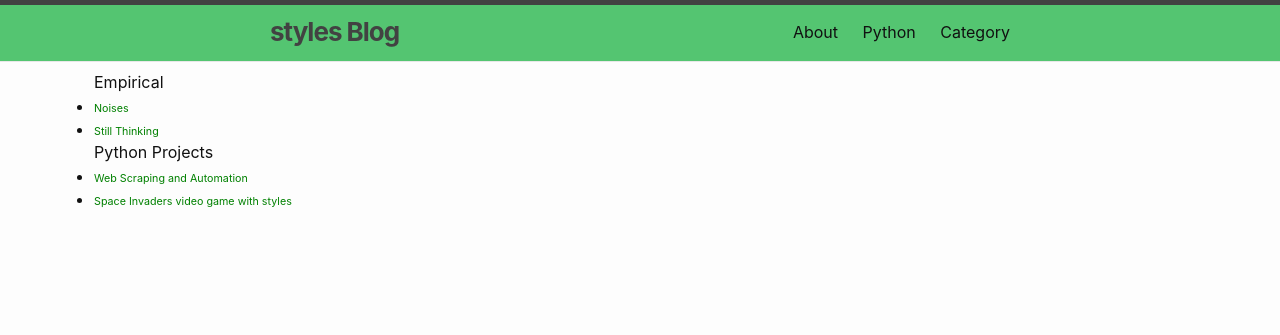
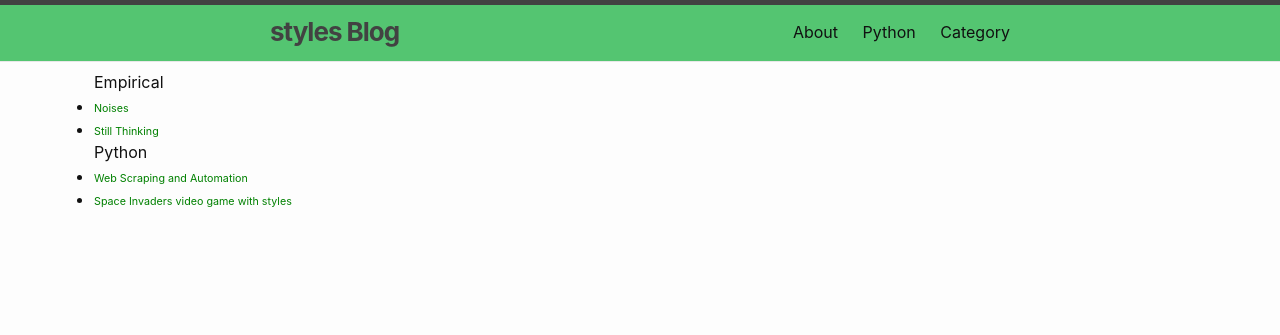
Before and after one commit to styles3544/Blog, a Jekyll site: the page built from category.html, in a window 1280 px wide. Shown: the top 335 px of the page. Built offline with Jekyll 4.4.1, drawn with Linux system fonts in a browser that asks for light colours.

Commit message:
renovation

```diff
--- a/category.html
+++ b/category.html
@@ -15,7 +15,7 @@ layout: default
                 {% endfor %}
               {% endfor %}
 
-                 <h4> Python Projects</h4>
+                 <h4> Python</h4>
             {% for python_projects in site.python_projects  %}
 
                     <li>
```
